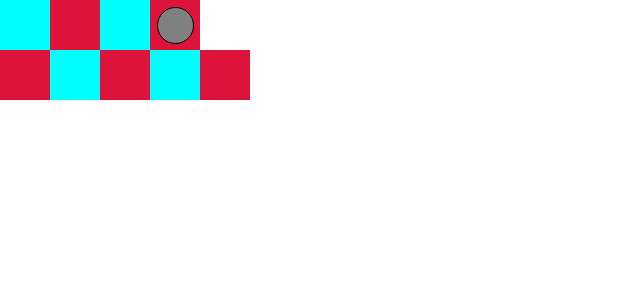
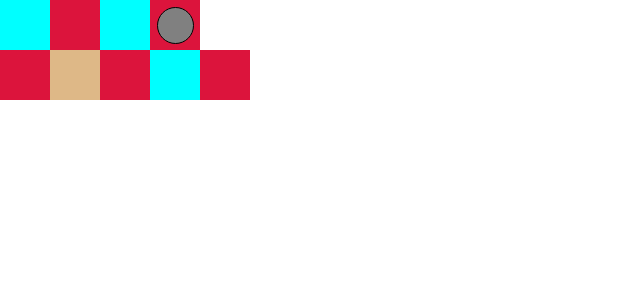
Before and after one commit to macadiz/bomber-guy-react, a React (Create React App) app: page / in a window 1280 px wide. Shown: the top 300 px of the page, without its empty margins (0-640 px from the left). Built offline with nearby package versions, Linux system fonts and the light colour scheme.

Commit message:
Collision system

```diff
--- a/src/App.tsx
+++ b/src/App.tsx
@@ -1,10 +1,11 @@
 import React, { useEffect } from "react";
 import "./App.css";
+import { MapDataType } from "./Components/GameHandlerContext/GameHandlerContextType";
 import useGameHandler from "./Components/GameHandlerContext/Hook/useGameHandler";
 import GameObject from "./Components/GameObject";
 import Player from "./Components/Player";
 
-const defaultMapData = [
+const defaultMapData: MapDataType = [
   {
     id: 1,
     cells: [
@@ -35,7 +36,10 @@ const defaultMapData = [
       },
       {
         id: 2,
+        value: {
+          isSolid: true,
           value: 100,
+        },
       },
       {
         id: 3,
@@ -62,16 +66,33 @@ function App() {
 
   return (
     <div className="map-grid">
-      {mapData.map((mapRow) => {
+      {mapData.map((mapRow, rowIndex) => {
         return (
           <div className="map-row" key={`map-row-${mapRow.id}`}>
-            {mapRow.cells.map((mapCell) => {
+            {mapRow.cells.map((mapCell, cellIndex) => {
+              if (typeof mapCell.value === "number") {
                 return (
                   <div
                     className={`map-cell tile-${mapCell.value}`}
                     key={`map-row-${mapRow.id}-cell-${mapCell.id}`}
                   />
                 );
+              } else {
+                return (
+                  <>
+                    <div
+                      className={`map-cell tile-${mapCell.value.value}`}
+                      key={`map-row-${mapRow.id}-cell-${mapCell.id}`}
+                    />
+                    <GameObject
+                      position={{ x: cellIndex, y: rowIndex }}
+                      type="obstacle"
+                      isSolid={mapCell.value.isSolid}
+                      tileValue={mapCell.value.value}
+                    />
+                  </>
+                );
+              }
             })}
           </div>
         );
--- a/src/Components/GameHandlerContext/GameHandlerContext.tsx
+++ b/src/Components/GameHandlerContext/GameHandlerContext.tsx
@@ -2,6 +2,7 @@ import { createContext, FC, useState } from "react";
 import GameHandlerContextType, {
   MapDataType,
   PositionType,
+  GameObjectType,
 } from "./GameHandlerContextType";
 
 const defaultValue = {
@@ -11,7 +12,7 @@ const defaultValue = {
   },
   mapData: [],
   changePlayerPos: () => {},
-  setMap: () => {}
+  setMap: () => {},
 };
 
 const GameHandlerContext = createContext<GameHandlerContextType>(defaultValue);
@@ -20,13 +21,41 @@ const GameHandlerContextProvider: FC = ({ children }) => {
   const [playerPos, setPlayerPos] = useState<PositionType>({ x: 3, y: 0 });
   const [mapData, setMapData] = useState<MapDataType>([]);
 
+  const changeObjectPosition = (
+    position: PositionType,
+    changePositionFunction: (position: PositionType) => void
+  ) => {
+    let collide = false;
+    mapData.forEach((mapRow, rowIndex) => {
+      mapRow.cells.forEach((mapCell, cellIndex) => {
+        if (typeof mapCell.value === "object") {
+          if (
+            mapCell.value.isSolid &&
+            position.x === cellIndex &&
+            position.y === rowIndex
+          ) {
+            collide = true;
+          }
+        }
+      });
+    });
+
+    if (position.y >= mapData.length || position.y < 0 || position.x < 0 || position.x >= mapData[position.y].cells.length ) {
+      collide = true;
+    }
+
+    if (!collide) {
+      changePositionFunction(position);
+    }
+  };
+
   const changePlayerPos = (position: PositionType) => {
-    setPlayerPos(position);
+    changeObjectPosition(position, setPlayerPos);
   };
 
   const setMap = (mapData: MapDataType) => {
     setMapData(mapData);
-  }
+  };
 
   return (
     <GameHandlerContext.Provider
@@ -34,7 +63,7 @@ const GameHandlerContextProvider: FC = ({ children }) => {
         playerPos,
         mapData,
         changePlayerPos,
-        setMap
+        setMap,
       }}
     >
       {children}
--- a/src/Components/GameHandlerContext/GameHandlerContextType.ts
+++ b/src/Components/GameHandlerContext/GameHandlerContextType.ts
@@ -17,6 +17,11 @@ export type MapRowType = {
 
 export type MapCellType = {
     id: number,
+    value: number | GameObjectType,
+}
+
+export type GameObjectType = {
+    isSolid: boolean,
     value: number
 }
 
--- a/src/Components/GameObject/GameObject.css
+++ b/src/Components/GameObject/GameObject.css
@@ -15,3 +15,9 @@
     width: 35px;
     height: 35px;
 }
+
+.game-object.tile-100 {
+    background-color: burlywood;
+    width: 50px;
+    height: 50px;
+}
--- a/src/Components/GameObject/GameObjectProps.ts
+++ b/src/Components/GameObject/GameObjectProps.ts
@@ -5,7 +5,8 @@ type GameObjectProps = {
     type: "obstacle" | "enemy" | "player",
     isSolid: boolean,
     position: PositionType,
-    ref: ForwardedRef<HTMLDivElement>
+    tileValue?: number,
+    ref?: ForwardedRef<HTMLDivElement>
 }
 
 export default GameObjectProps;
--- a/src/Components/GameObject/index.tsx
+++ b/src/Components/GameObject/index.tsx
@@ -13,7 +13,10 @@ const calculatePosition = (size: number, position: PositionType) => {
 };
 
 const GameObject: FC<GameObjectProps> = forwardRef(
-  ({ type, position, isSolid }, ref: ForwardedRef<HTMLDivElement>) => {
+  (
+    { type, position, isSolid, tileValue },
+    ref: ForwardedRef<HTMLDivElement>
+  ) => {
     const positionInline = calculatePosition(defaultSize, position);
 
     return (
@@ -22,7 +25,11 @@ const GameObject: FC<GameObjectProps> = forwardRef(
         style={{ ...positionInline }}
         ref={ref}
       >
-        <div className={`game-object ${type} ${isSolid ? "solid" : ""}`} />
+        <div
+          className={`game-object ${type} ${isSolid ? "solid" : ""} ${
+            tileValue ? `tile-${tileValue}` : ""
+          }`}
+        />
       </div>
     );
   }
```
Lines whose indentation alone changed are shown as unchanged.
